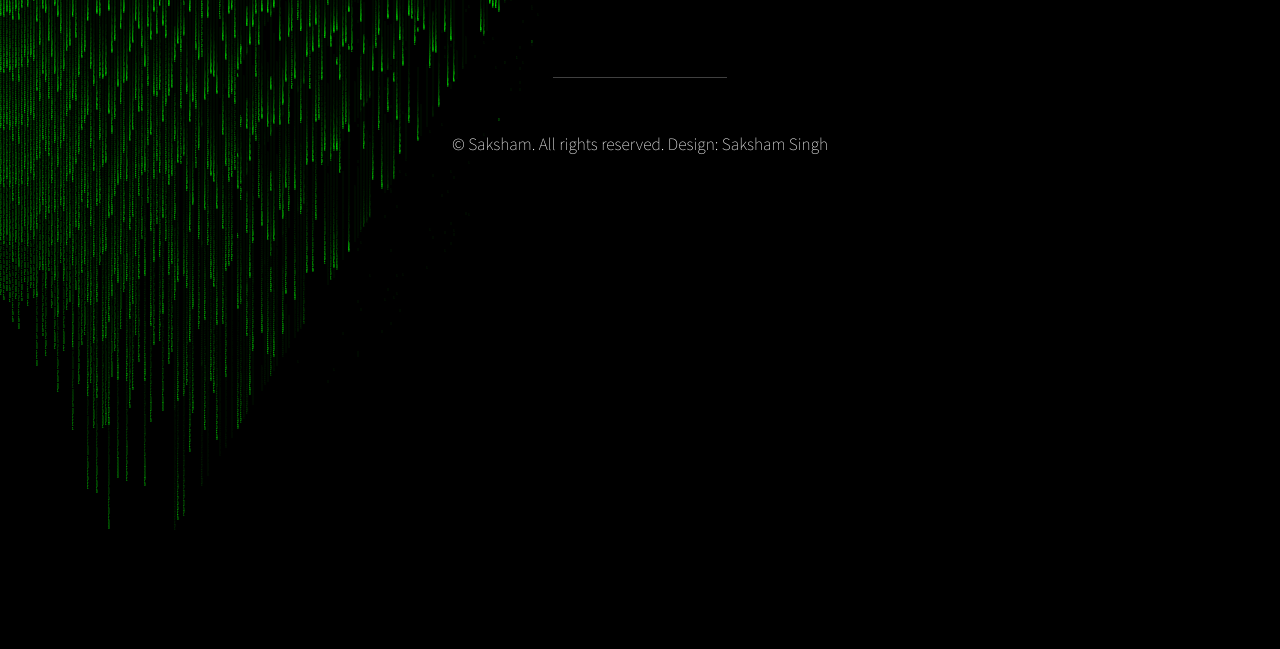
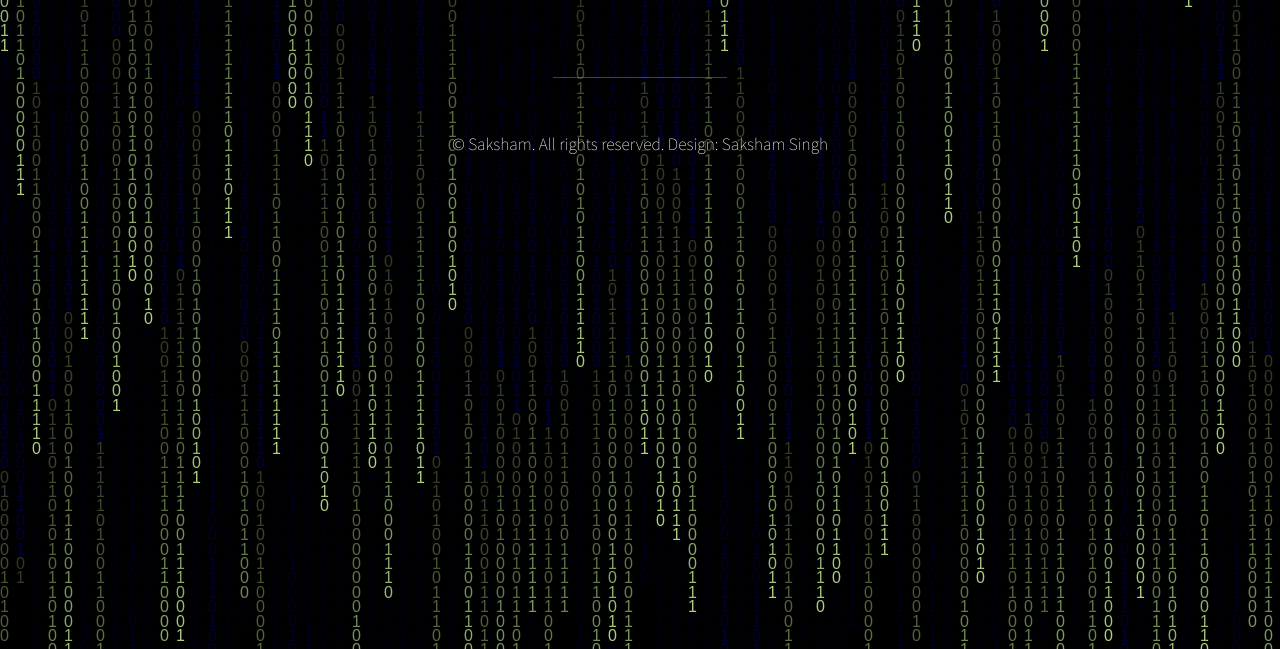
Before and after one commit to SakshamSawItAll/Matrix-JS, a plain HTML site: page index.html in a window 1280 px wide. Shown: the part 151-800 px from the top of the page. Drawn offline with Linux system fonts and the light colour scheme.

Commit message:
Update index.html

```diff
--- a/index.html
+++ b/index.html
@@ -19,4 +19,4 @@
 
 			</div>
 		<!-- JS -->
-			<script src="assets/mat.js"></script>
+			<script src="assets/js.js"></script>
```
